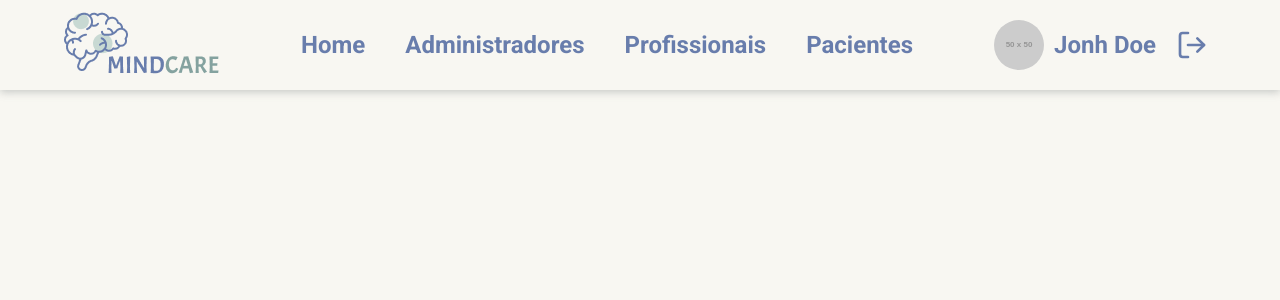
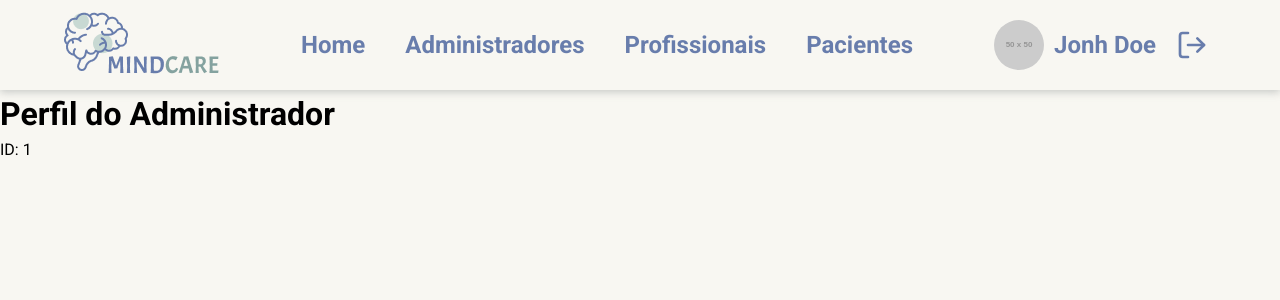
Before and after one commit to ViniMesquitaa/br.com.mindcare, a React (Vite) app: page /admin/profile/1 in a window 1280 px wide. Shown: the top 300 px of the page. Built offline with nearby package versions, Linux system fonts and the light colour scheme.

Commit message:
feat: create admin profile page

```diff
--- a/src/App.jsx
+++ b/src/App.jsx
@@ -5,6 +5,7 @@ import Login from "./pages/Login/login";
 import { RegisterAdmin } from "./pages/RegisterAdmin";
 import { Header } from "./components/Header";
 import { PassRecover } from "./pages/PassRecover";
+import { AdminProfile } from "./pages/AdminProfile";
 
 function App() {
   const location = useLocation();
@@ -21,6 +22,7 @@ function App() {
         <Route path="/admins/register" element={<RegisterAdmin />} />
         <Route path="/login" element={<Login />} />
         <Route path="/recoverpassword" element={<PassRecover />} />
+        <Route path="/admin/profile/:id" element={<AdminProfile />} />
       </Routes>
     </>
   );
--- /dev/null
+++ b/src/pages/AdminProfile/index.jsx
@@ -0,0 +1,11 @@
+import { useParams } from "react-router";
+
+export function AdminProfile() {
+  const { id } = useParams();
+  return (
+    <div>
+      <h1>Perfil do Administrador</h1>
+      <p>ID: {id}</p>
+    </div>
+  );
+}
```
Also changed, not shown: src/pages/AdminProfile/styles.css (added).
